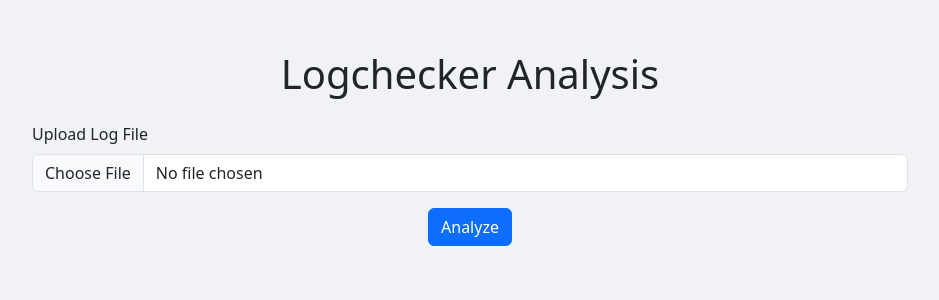
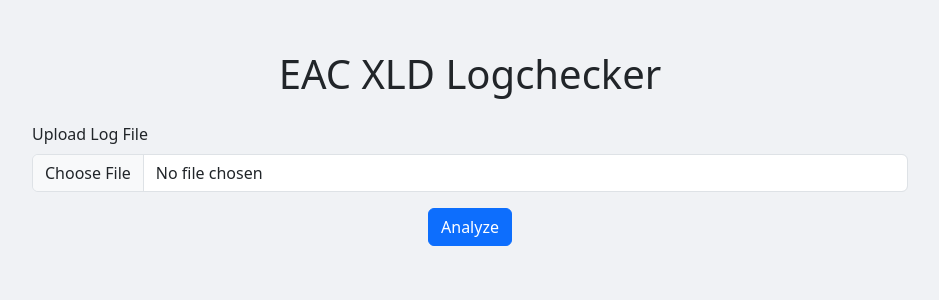
Before and after one commit to Nirzak/eac-xld-logchecker-web, a Flask app: page / in a window 1280 px wide. Shown: the top 300 px of the page, without its empty margins (170-1109 px from the left). Run offline with Flask 3, Linux system fonts and the light colour scheme.

Commit message:
cleaned up

```diff
--- a/app.py
+++ b/app.py
@@ -10,10 +10,10 @@
 
 APPLICATION_ROOT = "/logchecker"
 
+app.config['MAX_CONTENT_LENGTH'] = 1 * 1024 * 1024
+
 # Only allow certain file types
 ALLOWED_EXTENSIONS = {'log', 'txt'}
-
-app.config['MAX_CONTENT_LENGTH'] = 1 * 1024 * 1024
 
 # Store paths for generated files
 generated_html_path = None
@@ -21,10 +21,9 @@
 def allowed_file(filename):
     return '.' in filename and filename.rsplit('.', 1)[1].lower() in ALLOWED_EXTENSIONS
 
-
 @app.route('/', methods=['GET', 'POST'])
 def index():
-    global generated_html_path
+    global generated_html_path, css_path
     output_url = None
     details_summary = {}
 
@@ -47,7 +46,7 @@
                 file.save(input_temp.name)
                 input_filepath = input_temp.name
 
-            # Create temporary files for HTML and json outputs
+            # Create temporary files for HTML and JSON outputs
             html_fd, html_output_filepath = tempfile.mkstemp(suffix='.html')
             os.close(html_fd)
             json_fd, json_output_filepath = tempfile.mkstemp(suffix='.json')
@@ -74,6 +73,8 @@
             allowed_attributes = {'span': ['class']}  # Allow class for styling
             sanitized_html = bleach.clean(raw_html, tags=allowed_tags, attributes=allowed_attributes)
 
+
+
             # Wrap the content in <pre> tag
             wrapped_html = f"""
             <!DOCTYPE html>
@@ -84,7 +85,7 @@
                 <link rel="stylesheet" href="{APPLICATION_ROOT}{url_for('serve_css')}">
             </head>
             <body>
-                <pre>{sanitized_html}</pre>
+              <pre>{sanitized_html}</pre>
             </body>
             </html>
             """
@@ -101,7 +102,6 @@
                 details_json = json.load(f)
             # Exclude the "details" key
             details_summary = {k: v for k, v in details_json.items()}
-
 
             css_path="styles/log.css"
             css_url = f"{APPLICATION_ROOT}{url_for('serve_css', _external=False)}"
@@ -134,8 +134,8 @@
 
 @app.after_request
 def add_security_headers(response):
-    response.headers['Content-Security-Policy'] = "default-src 'self'; script-src 'self' cdn.jsdelivr.net 'unsafe-inline'; style-src 'self' cdn.jsdelivr.net 'unsafe-inline'; frame-ancestors 'none';"
+    response.headers['Content-Security-Policy'] = "default-src 'self'; script-src 'self' cdn.jsdelivr.net cdnjs.cloudflare.com 'unsafe-inline'; style-src 'self' cdn.jsdelivr.net 'unsafe-inline'; frame-ancestors 'none';"
     return response
 
 if __name__ == '__main__':
-    app.run('127.0.0.1',port=5050,debug=True)
+    app.run('127.0.0.1',port=5050)
--- a/templates/index.html
+++ b/templates/index.html
@@ -2,7 +2,7 @@
 <html lang="en">
 <head>
   <meta charset="UTF-8">
-  <title>Logchecker Analysis</title>
+  <title>EAC and XLD Logchecker</title>
   <link href="https://cdn.jsdelivr.net/npm/bootstrap@5.3.0/dist/css/bootstrap.min.css" rel="stylesheet">
   <style>
     body {
@@ -23,7 +23,7 @@
 </head>
 <body>
 <div class="container">
-  <h1 class="mb-4 text-center">Logchecker Analysis</h1>
+  <h1 class="mb-4 text-center">EAC XLD Logchecker</h1>
   <form method="post" enctype="multipart/form-data" class="mb-4">
     <div class="mb-3">
       <label for="logfile" class="form-label">Upload Log File</label>
@@ -56,6 +56,7 @@
            {% endif %}
   {% endif %}
 
+
   {% if has_output %}
     <h3 class="mt-4">Log Output:</h3>
     <div id="output-container" class="output-container">Loading...</div>
```
